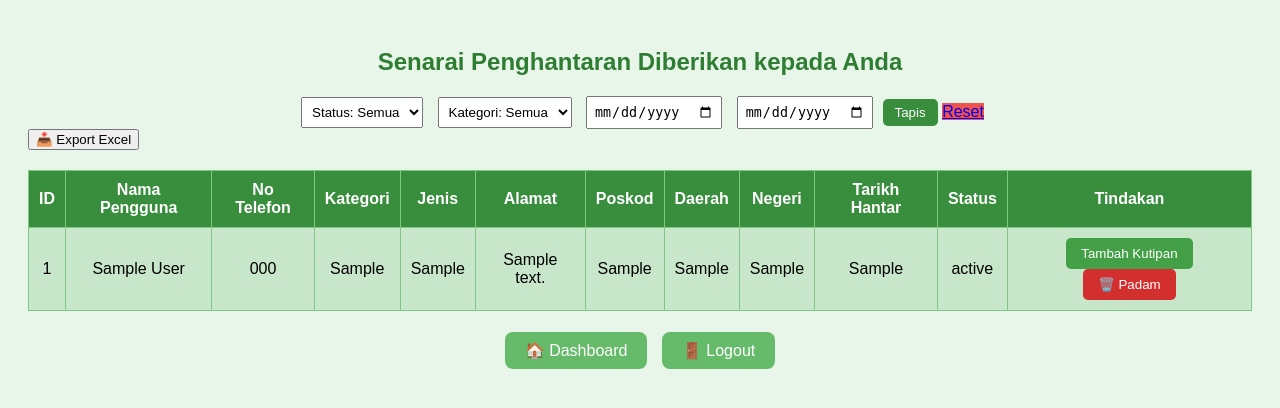
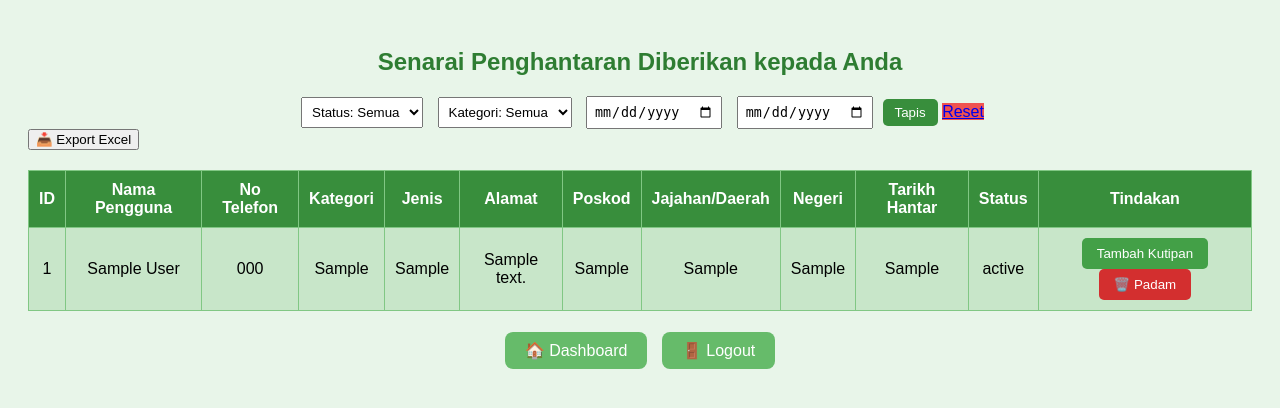
Before and after one commit to AinDanisya16/new-ePKAH, a PHP site: page /vendor_penghantaran.php in a window 1280 px wide. Shown: the top 408 px of the page. Run offline with PHP 8.4, Linux system fonts and the light colour scheme; the visitor is signed in with stand-in values (Sample User, id 1); tables that the repository leaves empty or names only in its code hold one stand-in row (values such as "Sample post").

Commit message:
Update vendor_penghantaran.php

```diff
--- a/vendor_penghantaran.php
+++ b/vendor_penghantaran.php
@@ -122,7 +122,7 @@ $result = $stmt->get_result();
         <th>Jenis</th>
         <th>Alamat</th>
         <th>Poskod</th>
-        <th>Daerah</th>
+        <th>Jajahan/Daerah</th>
         <th>Negeri</th>
         <th>Tarikh Hantar</th>
         <th>Status</th>
```
